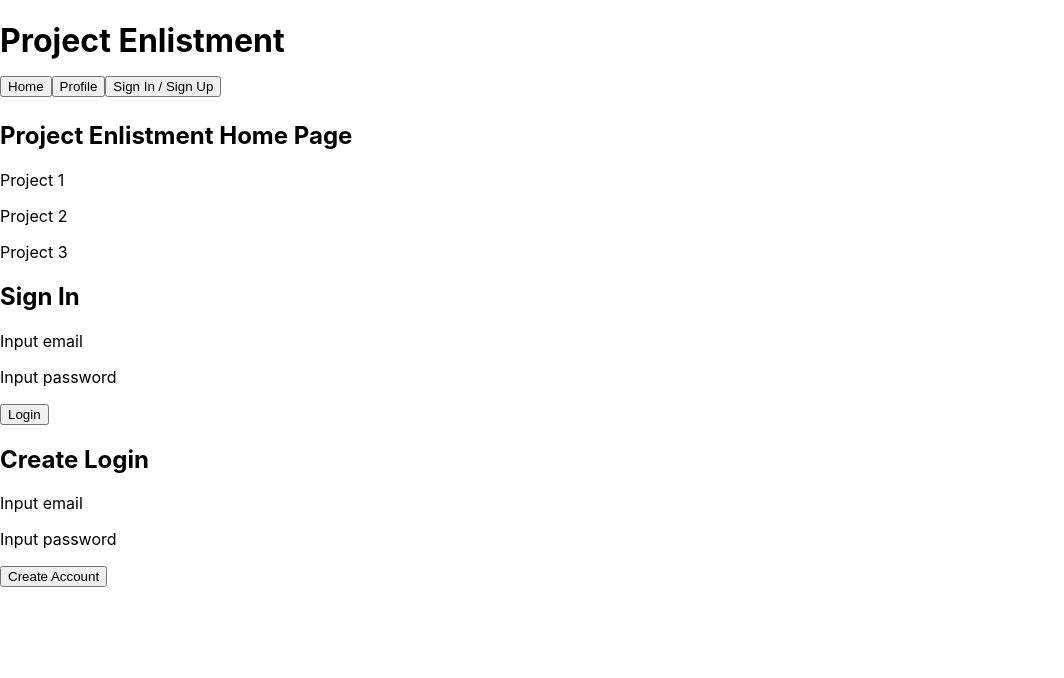
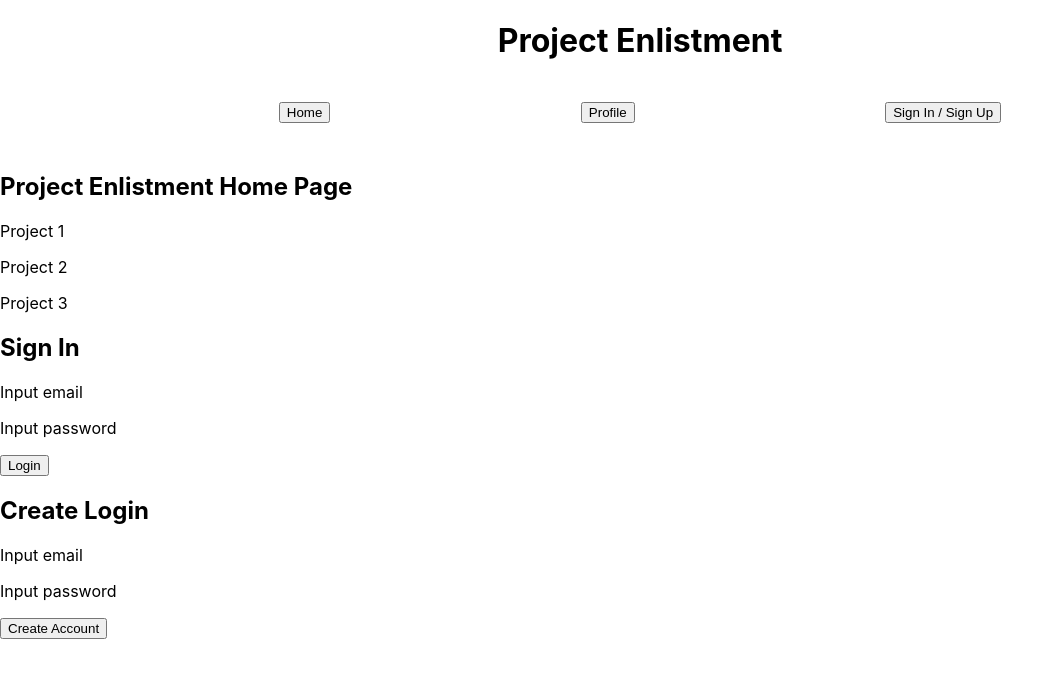
Before and after one commit to bdcii/Project-Enlistment, a React (Create React App) app in the folder client/: page / in a window 1280 px wide. Shown: the top 678 px of the page, without its empty margins (0-1064 px from the left). Built offline with nearby package versions, Linux system fonts and the light colour scheme.

Commit message:
Format header spacing

```diff
--- a/client/src/App.css
+++ b/client/src/App.css
@@ -1 +1,12 @@
-/* Format Style */
+#navTitle {
+    text-align: center;
+}
+
+.nav {
+    display: grid;
+    text-align: center;
+    grid-template-areas:
+        "nav1 nav2 nav3";
+    padding: 2%;
+    margin: 0 10%;
+}
--- a/client/src/App.js
+++ b/client/src/App.js
@@ -10,7 +10,7 @@ function App() {
     return (
         <>
             <Router>
-                <h1>Project Enlistment <NavTabs></NavTabs></h1>
+                <h1 id="navTitle">Project Enlistment <NavTabs></NavTabs></h1>
 
 
 
--- a/client/src/components/NavTabs/NavTabs.js
+++ b/client/src/components/NavTabs/NavTabs.js
@@ -5,11 +5,9 @@ import './NavTabs.css';
 function NavTabs() {
     return (
       <div className="nav">
-        <navbar>
-          <Link className="button" to="/"><button>Home</button></Link>
-          <Link to="/work"><button>Profile</button></Link>
-          <Link to="/work"><button>Sign In / Sign Up</button></Link>
-        </navbar>
+          <Link to="/"><button id="nav1">Home</button></Link>
+          <Link to="/work"><button id="nav2">Profile</button></Link>
+          <Link to="/work"><button id="nav3">Sign In / Sign Up</button></Link>
       </div>
     )
 }
```
